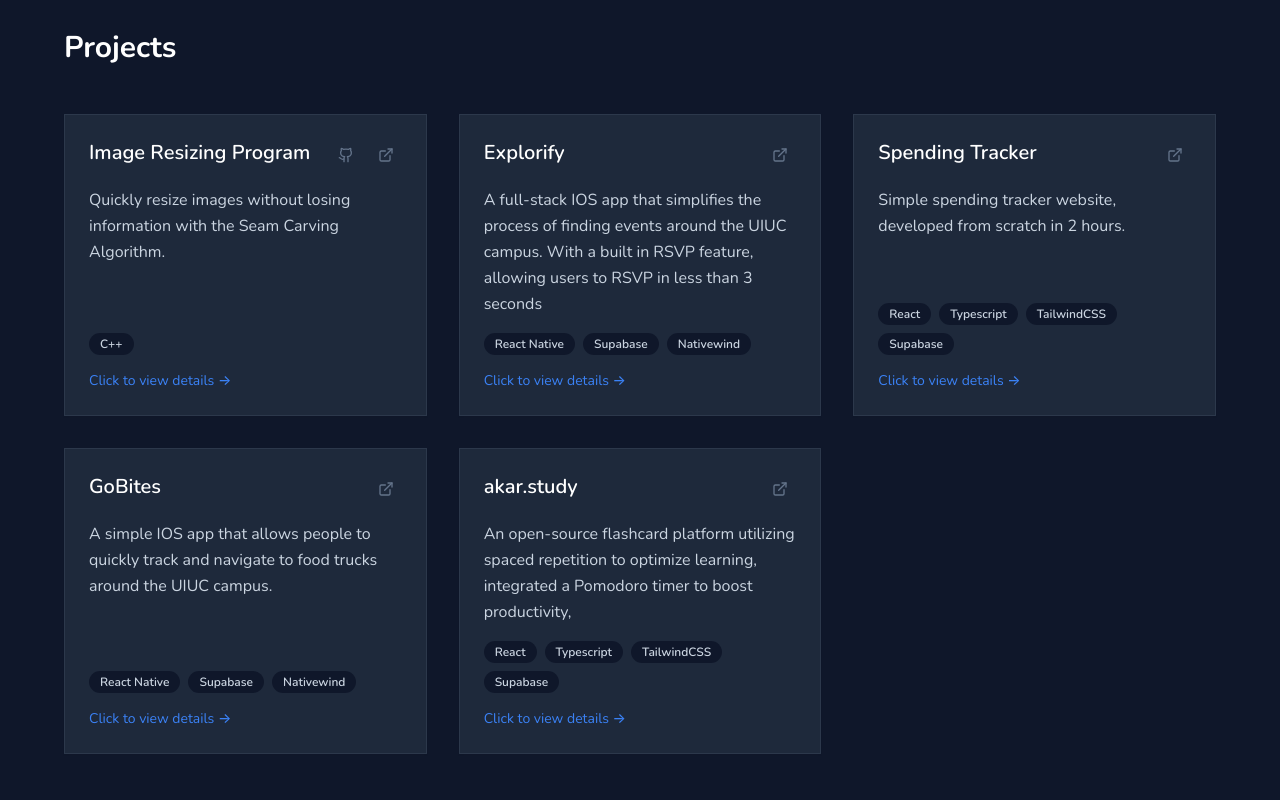
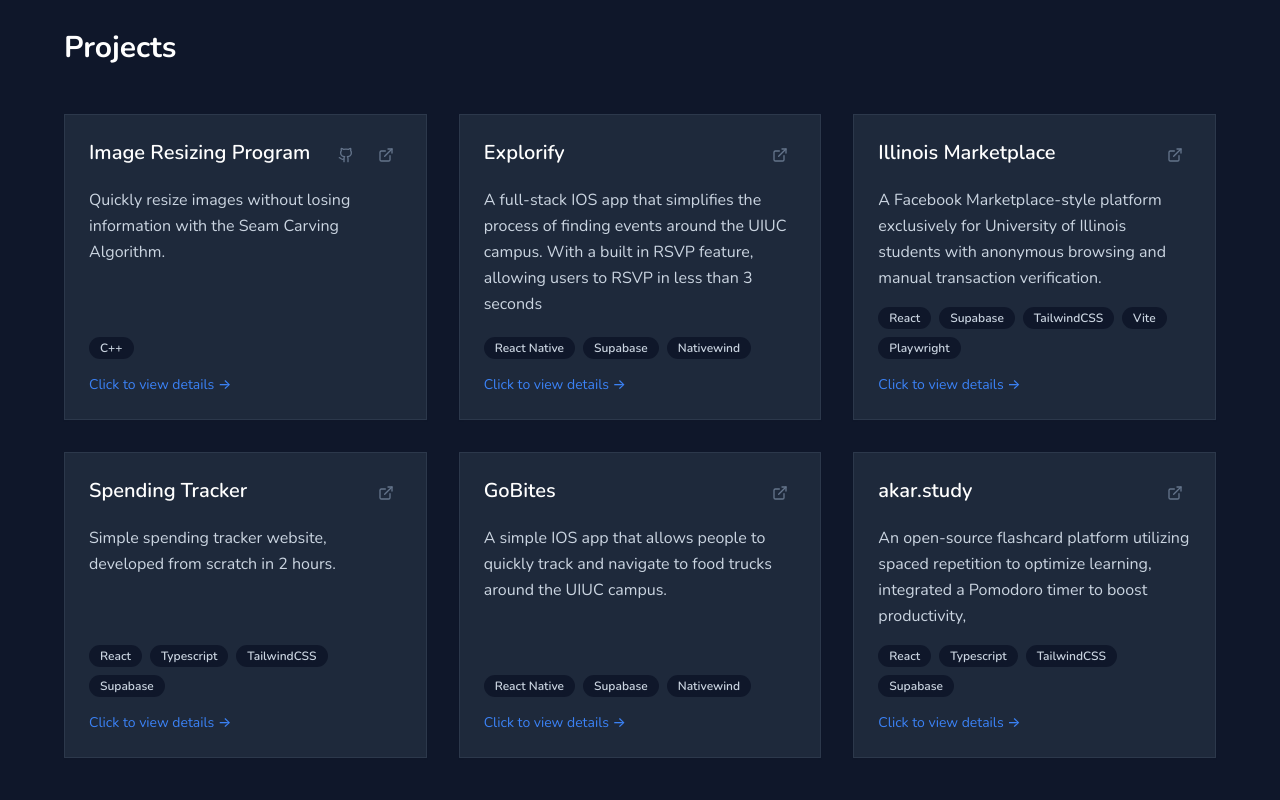
Before and after one commit to jbw9/PersonalWebsite, a React (Create React App) app: page / in a window 1280 px wide. Shown: the part 2400-3200 px from the top of the page. Built offline with nearby package versions, Linux system fonts and the light colour scheme.

Commit message:
added illinois marketplace

```diff
--- a/src/data.ts
+++ b/src/data.ts
@@ -239,6 +239,28 @@
     github: undefined,
     demo: "https://apps.apple.com/us/app/explorifyy/id6739402841",
     image: "/explorify.png",
+  },
+  {
+    id: "illinois-marketplace",
+    title: "Illinois Marketplace",
+    description:
+      "A Facebook Marketplace-style platform exclusively for University of Illinois students with anonymous browsing and manual transaction verification.",
+    longDescription:
+      "A secure marketplace platform built exclusively for University of Illinois students using @illinois.edu email verification. The platform features anonymous browsing where non-authenticated users can view products with blurred seller details to maintain privacy while encouraging sign-ups.\n\nThe platform includes comprehensive safety features like content reporting, manual transaction verification for reviews, and a robust authentication system. Built with modern web technologies including React, Supabase for backend services, and deployed on GitHub Pages with comprehensive Playwright testing.",
+    technologies: ["React", "Supabase", "TailwindCSS", "Vite", "Playwright"],
+    features: [
+      "Anonymous browsing with blurred seller contact details",
+      "@illinois.edu email verification for exclusive access",
+      "Manual transaction verification for authentic reviews",
+      "Comprehensive product filtering and search functionality",
+      "Like/save items for later viewing",
+      "Content reporting and moderation system",
+      "Responsive mobile-first design",
+      "Comprehensive end-to-end testing with Playwright",
+    ],
+    github: undefined,
+    demo: "https://illinoismarketplace.xyz/",
+    image: "/illinoismarketplace.png",
   },
   {
     id: "spending-tracker",
```
Also changed, not shown: 1 other file (tests, documents, lock files or other folders).
